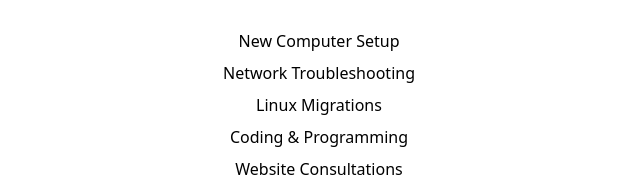
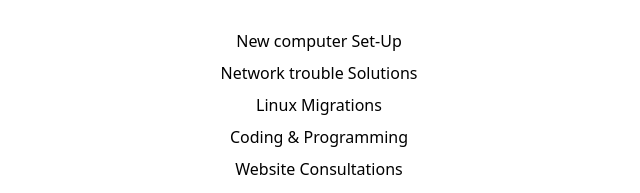
Before and after one commit to Uszczi/mrmatty, a plain HTML site: page index.html in a window 1280 px wide. Shown: the part 321-514 px from the top of the page, 321-961 px from the left. Drawn offline with nearby package versions, Linux system fonts and the light colour scheme.

Commit message:
match poster

```diff
--- a/index.html
+++ b/index.html
@@ -40,8 +40,8 @@
       </div>
 
       <ul class="text-center space-y-2 my-4">
-        <li>New Computer Setup</li>
-        <li>Network Troubleshooting</li>
+        <li>New computer Set-Up</li>
+        <li>Network trouble Solutions</li>
         <li>Linux Migrations</li>
         <li>Coding & Programming</li>
         <li>Website Consultations</li>
```
